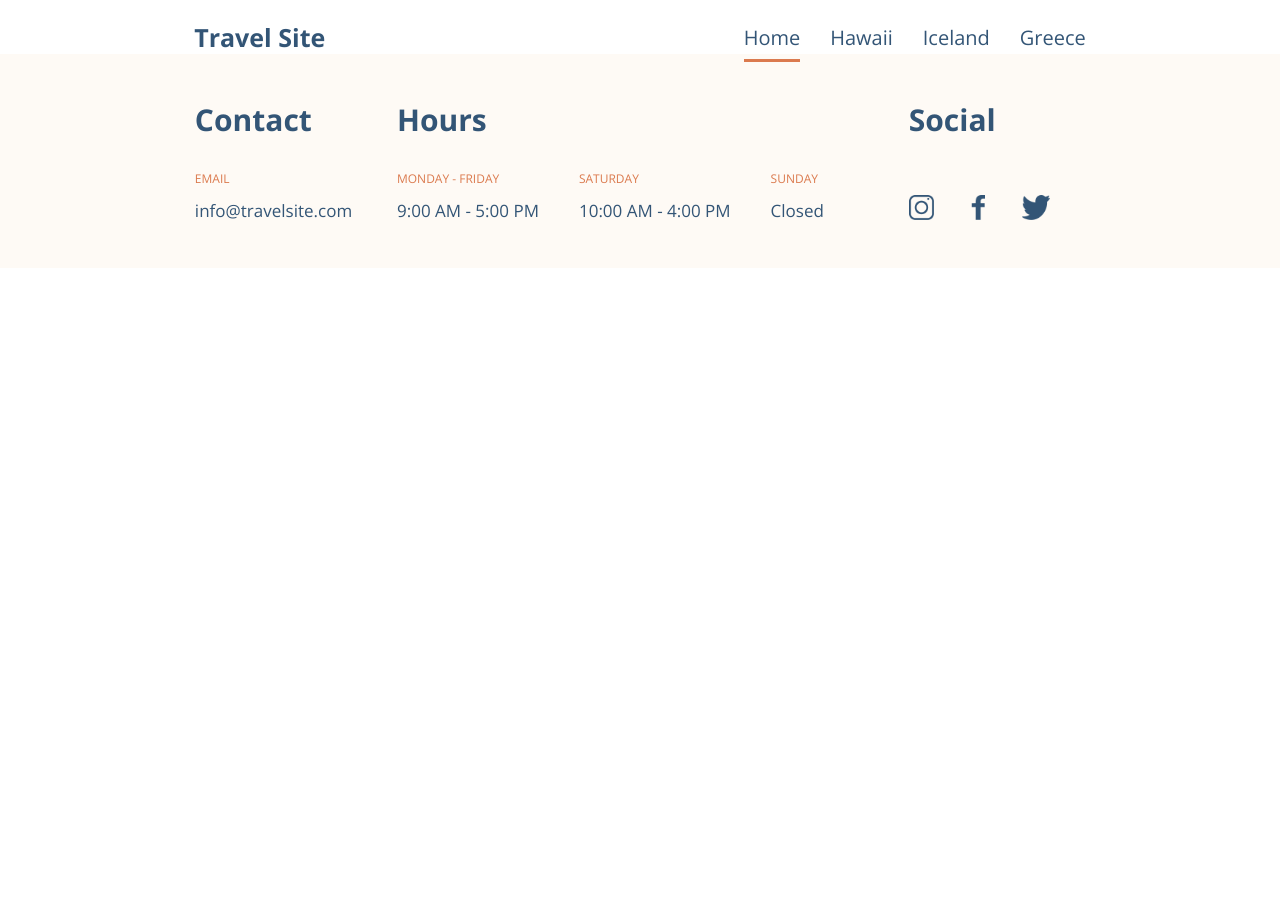
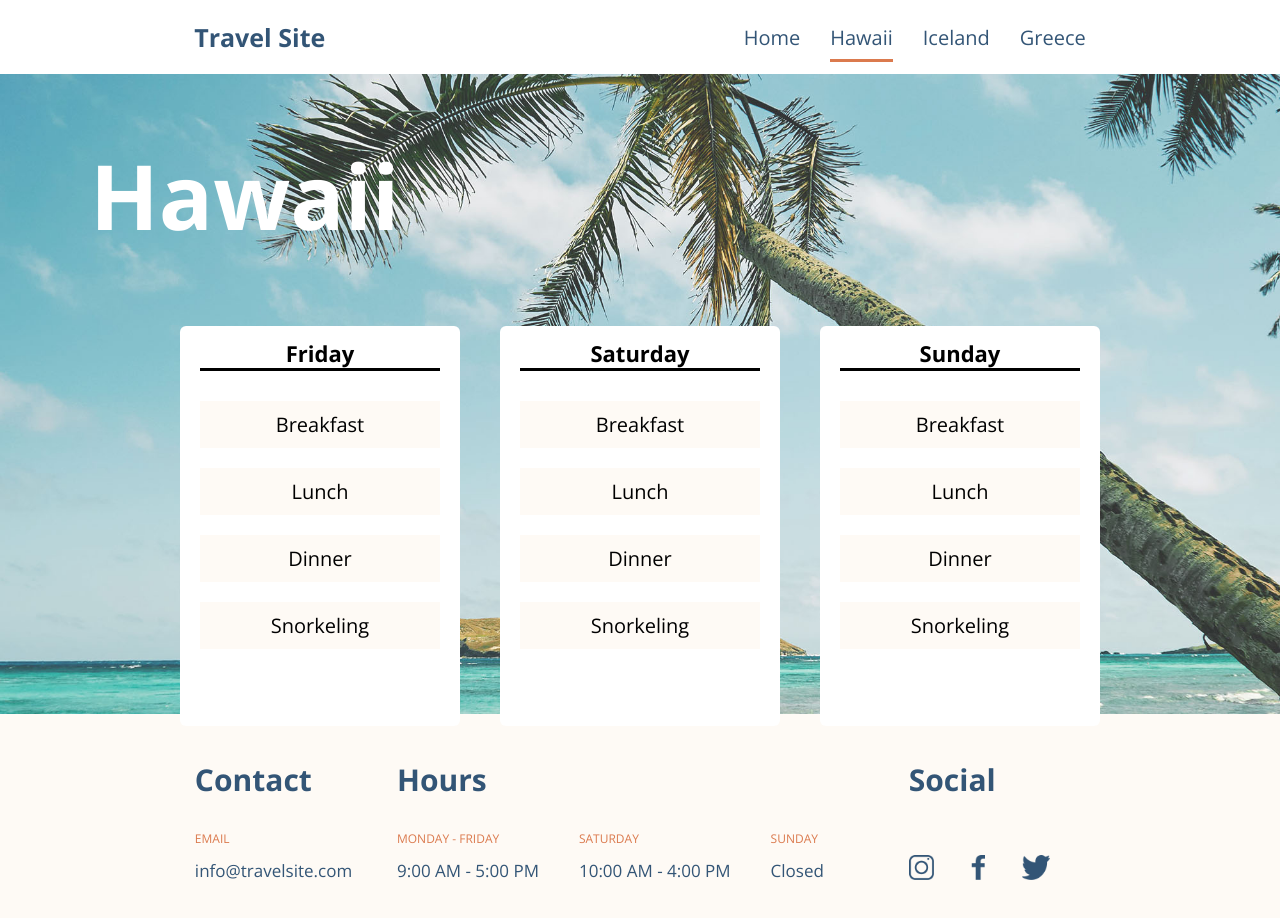
Before and after one commit to 21mustafa/Travel-site, a plain HTML site: page pages/hawaii.html in a window 1280 px wide. Before the commit the page ends 800 px from the top, so only its background shows below. Drawn offline with nearby package versions, Linux system fonts and the light colour scheme.

Commit message:
add other pages

```diff
--- a/css/destinations.css
+++ b/css/destinations.css
@@ -0,0 +1,65 @@
+.main__row {
+    display: flex;
+    justify-content: center;
+    margin-top: 5rem;
+}
+
+.main__card {
+    text-align: center;
+    background-color: white;
+    height: 40rem;
+    width: 28rem;
+    margin: 2rem;
+    border-radius: 6px;
+    display: flex;
+    flex-direction: column;
+    padding: 0 2rem;
+}
+
+.main {
+    background-image: url(../assets/images/hawaii.jpg);
+    background-repeat: no-repeat;
+    background-size: cover;
+    height: 80vh;
+    background-position: center;
+}
+
+.iceland {
+    background-image: url(../assets/images/iceland.jpg);
+}
+
+.greece {
+    background-image: url(../assets/images/greece.jpg);
+}
+
+.main__text {
+    color: white;
+    font-size: 9rem;
+    font-weight: bold;
+    margin-top: 2rem;
+    margin-left: 9rem;
+    padding-top: 6rem;
+}
+
+.main__card-header {
+    font-size: 2.2rem;
+    font-weight: 700;
+    border-bottom: 3px solid black;
+    margin-top: 1.2rem;
+}
+
+
+.main__card-list {
+    font-size: 2rem;
+    display: flex;
+    flex-direction: column;
+    height: 100%;
+    justify-content: flex-start;
+    margin-top: 2rem;
+}
+
+.main__card-item {
+    background-color: #FEFAF5;
+    margin: 1rem 0;
+    padding: 1rem;
+}
--- a/css/global.css
+++ b/css/global.css
@@ -44,6 +44,7 @@ html {
 
 }
 
+
 .footer__icons {
     margin-top: 5.5rem;
 }
--- a/pages/hawaii.html
+++ b/pages/hawaii.html
@@ -4,6 +4,7 @@
     <meta charset="UTF-8" />
     <meta name="viewport" content="width=device-width, initial-scale=1.0" />
     <link rel="stylesheet" href="../css/global.css" />
+    <link rel="stylesheet" href="../css/destinations.css" />
     <link
       href="https://fonts.googleapis.com/css2?family=Open+Sans:ital,wght@0,300;0,400;0,600;0,700;1,400&display=swap"
       rel="stylesheet"
@@ -16,9 +17,11 @@
       <nav class="header__nav">
         <ul class="header__items">
           <li>
-            <a class="header__item selected" href="../index.html">Home</a>
+            <a class="header__item" href="../index.html">Home</a>
           </li>
-          <li><a class="header__item" href="./hawaii.html">Hawaii</a></li>
+          <li>
+            <a class="header__item selected" href="./hawaii.html">Hawaii</a>
+          </li>
           <li>
             <a class="header__item" href="./iceland.html">Iceland</a>
           </li>
@@ -26,6 +29,44 @@
         </ul>
       </nav>
     </header>
+
+    <section class="main">
+      <div class="main__container">
+        <div class="main__text">Hawaii</div>
+
+        <div class="main__row">
+          <div class="main__card">
+            <div class="main__card-header">Friday</div>
+            <div class="main__card-list">
+              <p class="main__card-item">Breakfast</p>
+              <p class="main__card-item">Lunch</p>
+              <p class="main__card-item">Dinner</p>
+              <p class="main__card-item">Snorkeling</p>
+            </div>
+          </div>
+
+          <div class="main__card">
+            <div class="main__card-header">Saturday</div>
+            <div class="main__card-list">
+              <p class="main__card-item">Breakfast</p>
+              <p class="main__card-item">Lunch</p>
+              <p class="main__card-item">Dinner</p>
+              <p class="main__card-item">Snorkeling</p>
+            </div>
+          </div>
+
+          <div class="main__card">
+            <div class="main__card-header">Sunday</div>
+            <div class="main__card-list">
+              <p class="main__card-item">Breakfast</p>
+              <p class="main__card-item">Lunch</p>
+              <p class="main__card-item">Dinner</p>
+              <p class="main__card-item">Snorkeling</p>
+            </div>
+          </div>
+        </div>
+      </div>
+    </section>
 
     <footer class="footer">
       <div>
```
Also changed, not shown: pages/greece.html (+43 -2 lines), pages/iceland.html (+41 -2 lines).
